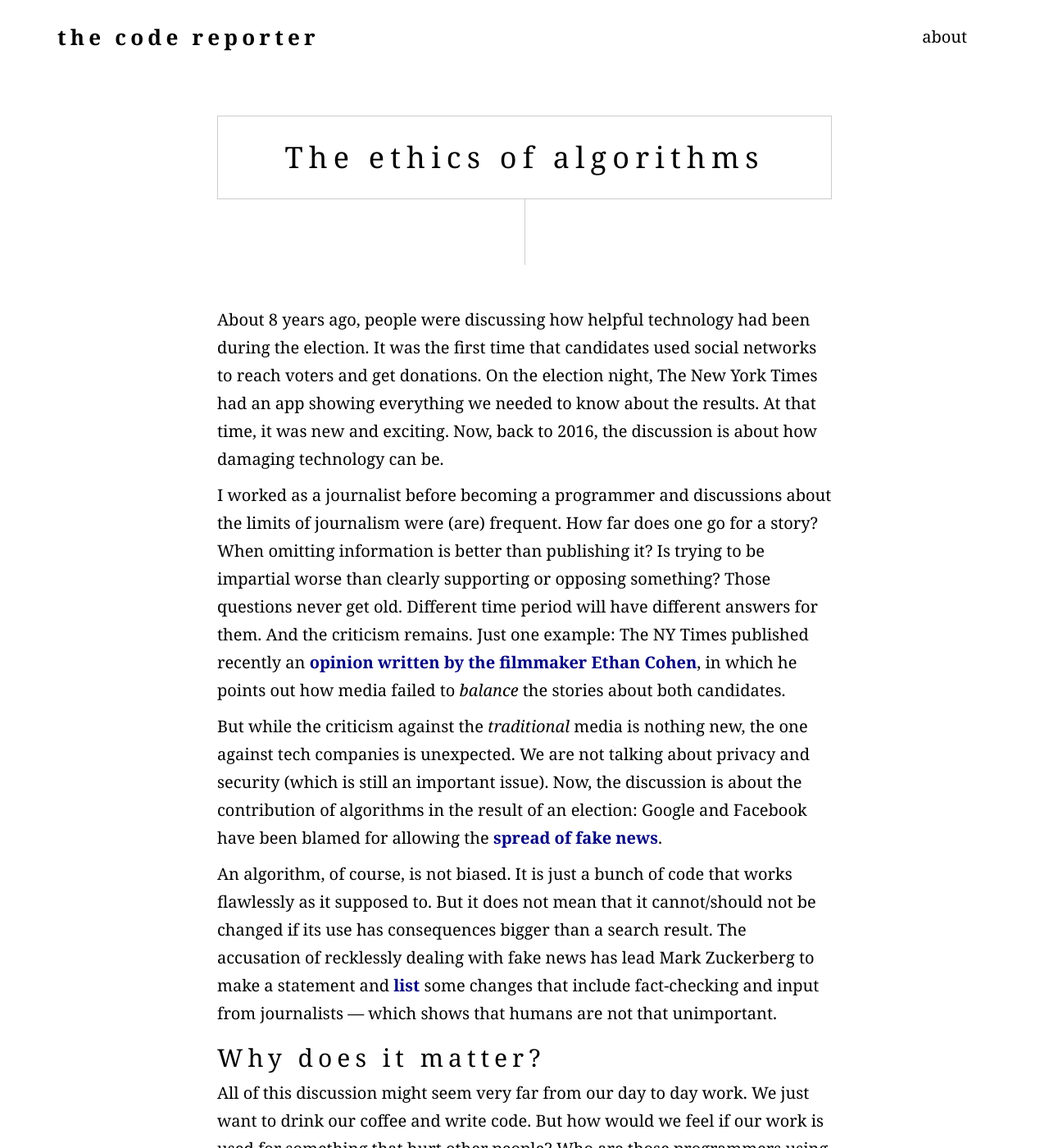
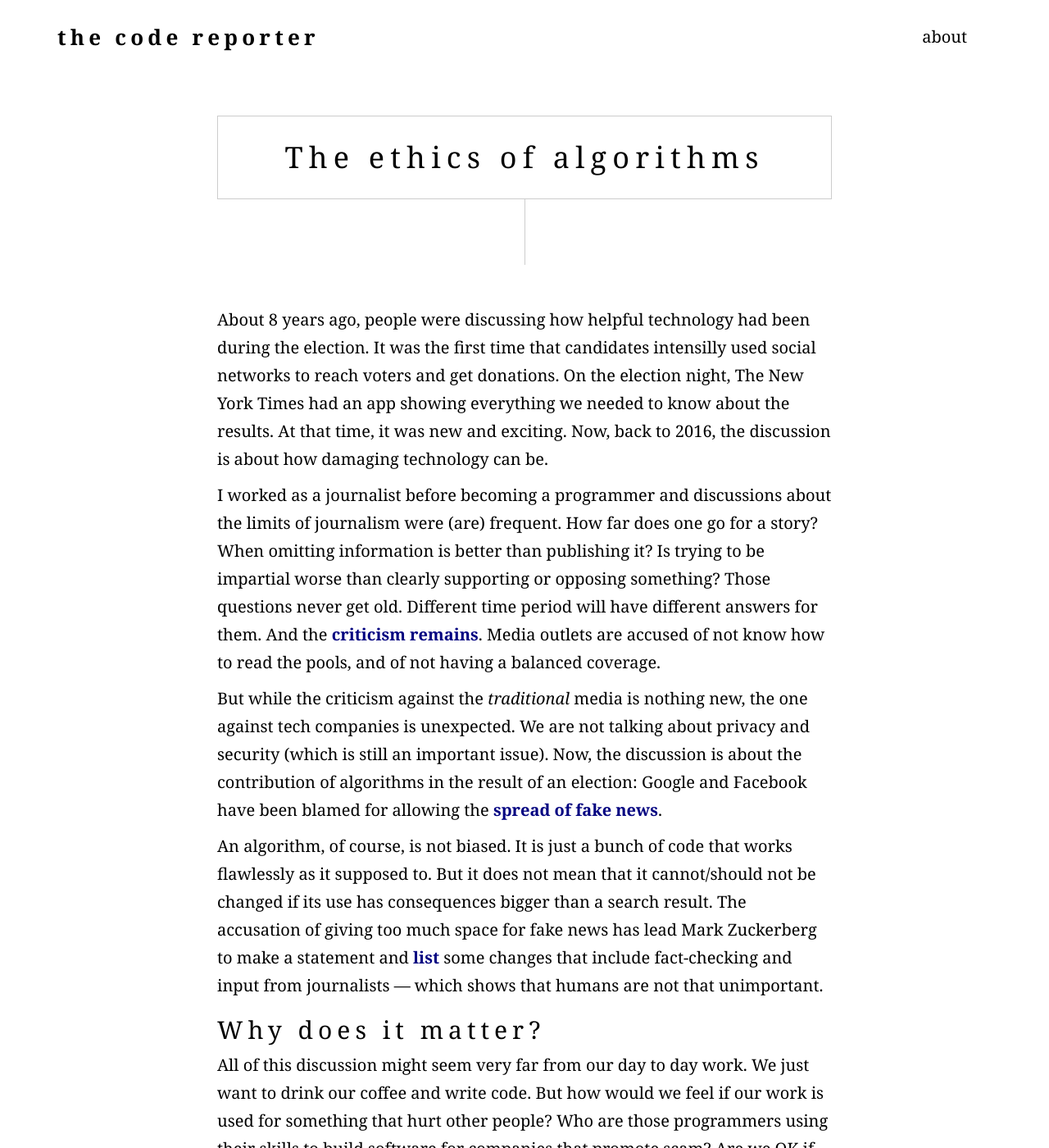
Before and after one commit to pwdd/pwdd.github.io, a Jekyll site: the page built from _posts/2016-11-18-the-ethics-of-algorithms.md, in a window 1280 px wide and 1400 px high. Shown: the whole window at 82% size. Built offline with Jekyll 4.4.1, drawn with Linux system fonts in a browser that asks for light colours; nearby versions of some CDN libraries; some web fonts are replaced; some of the changed text lies outside the part shown.

Commit message:
edit1 ethics

```diff
--- a/_posts/2016-11-18-the-ethics-of-algorithms.md
+++ b/_posts/2016-11-18-the-ethics-of-algorithms.md
@@ -6,13 +6,13 @@ category: apprenticeship
 tags: []
 ---
 
-About 8 years ago, people were discussing how helpful technology had been during the election. It was the first time that candidates used social networks to reach voters and get donations. On the election night, The New York Times had an app showing everything we needed to know about the results. At that time, it was new and exciting. Now, back to 2016, the discussion is about how damaging technology can be.<!--more-->
+About 8 years ago, people were discussing how helpful technology had been during the election. It was the first time that candidates intensilly used social networks to reach voters and get donations. On the election night, The New York Times had an app showing everything we needed to know about the results. At that time, it was new and exciting. Now, back to 2016, the discussion is about how damaging technology can be.<!--more-->
 
-I worked as a journalist before becoming a programmer and discussions about the limits of journalism were (are) frequent. How far does one go for a story? When omitting information is better than publishing it? Is trying to be impartial worse than clearly supporting or opposing something? Those questions never get old. Different time period will have different answers for them. And the criticism remains. Just one example: The NY Times published recently an [opinion written by the filmmaker Ethan Cohen](http://www.nytimes.com/2016/11/13/opinion/sunday/2016-election-thank-you-notes.html), in which he points out how media failed to *balance* the stories about both candidates.
+I worked as a journalist before becoming a programmer and discussions about the limits of journalism were (are) frequent. How far does one go for a story? When omitting information is better than publishing it? Is trying to be impartial worse than clearly supporting or opposing something? Those questions never get old. Different time period will have different answers for them. And the [criticism remains](http://www.nytimes.com/2016/11/09/arts/television/after-this-election-can-the-media-recover.html). Media outlets are accused of not know how to read the pools, and of not having a balanced coverage.
 
 But while the criticism against the *traditional* media is nothing new, the one against tech companies is unexpected. We are not talking about privacy and security (which is still an important issue). Now, the discussion is about the contribution of algorithms in the result of an election: Google and Facebook have been blamed for allowing the [spread of fake news](https://www.washingtonpost.com/news/the-intersect/wp/2016/11/17/facebook-fake-news-writer-i-think-donald-trump-is-in-the-white-house-because-of-me/).
 
-An algorithm, of course, is not biased. It is just a bunch of code that works flawlessly as it supposed to. But it does not mean that it cannot/should not be changed if its use has consequences bigger than a search result. The accusation of recklessly dealing with fake news has lead Mark Zuckerberg to make a statement and [list](https://www.facebook.com/zuck/posts/10103269806149061) some changes that include fact-checking and input from journalists &mdash; which shows that humans are not that unimportant.
+An algorithm, of course, is not biased. It is just a bunch of code that works flawlessly as it supposed to. But it does not mean that it cannot/should not be changed if its use has consequences bigger than a search result. The accusation of giving too much space for fake news has lead Mark Zuckerberg to make a statement and [list](https://www.facebook.com/zuck/posts/10103269806149061) some changes that include fact-checking and input from journalists &mdash; which shows that humans are not that unimportant.
 
 ## Why does it matter?
 
```
Also changed, not shown: other parts of _posts/2016-11-18-the-ethics-of-algorithms.md (+1 -1 lines).
